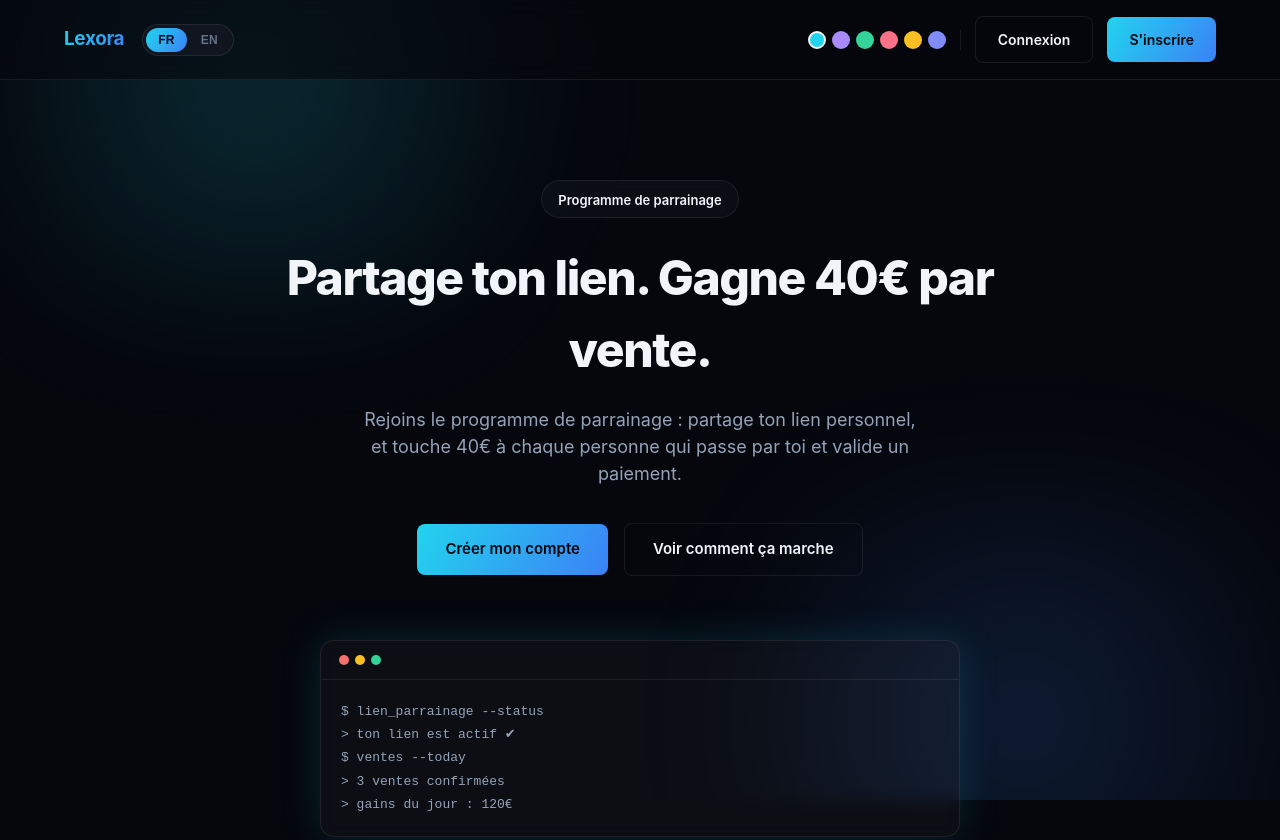
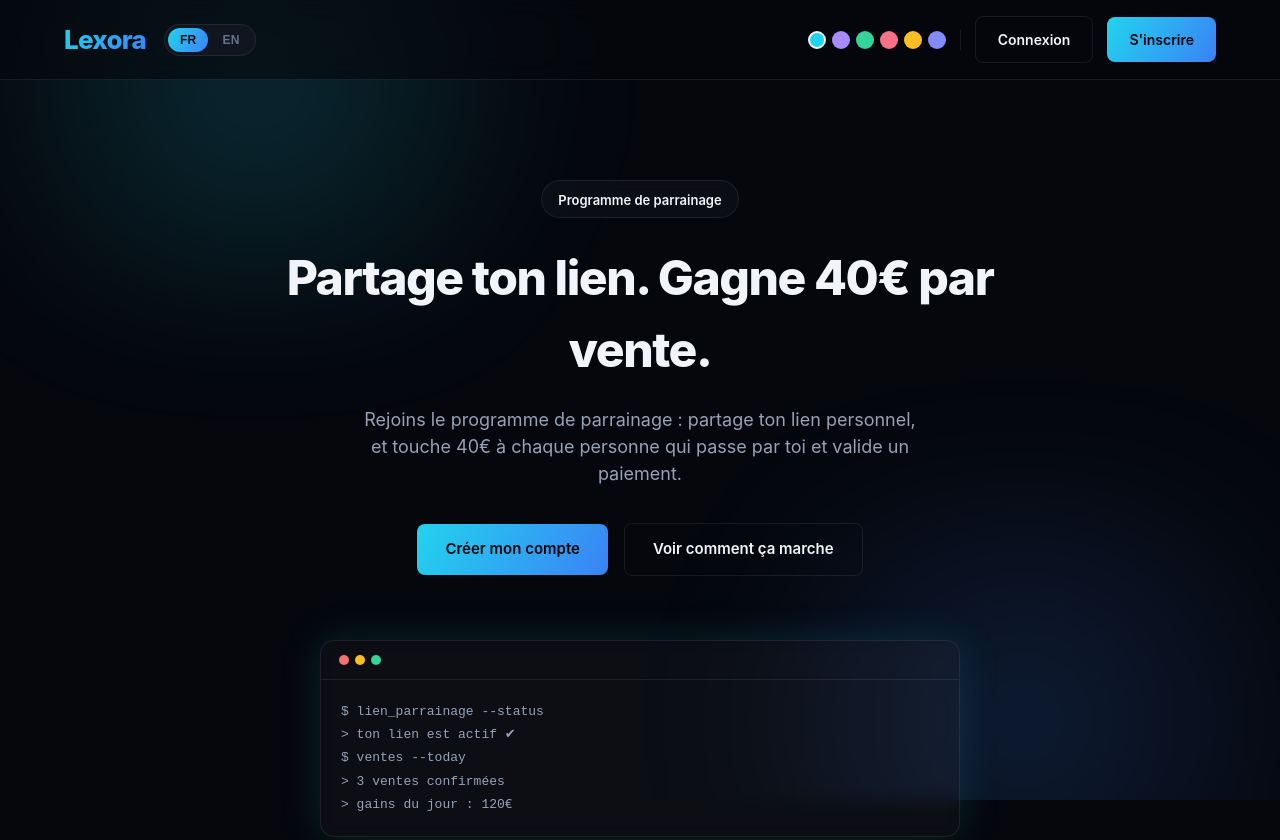
Before and after one commit to raphafoot42-debug/lexora, a plain HTML site: page index.html in a window 1280 px wide. Shown: the top 840 px of the page. Drawn offline with nearby package versions, Linux system fonts and the light colour scheme; a script that the page names is missing.

Commit message:
Update styles.css

```diff
--- a/styles.css
+++ b/styles.css
@@ -114,9 +114,9 @@ img {
 }
 
 .logo {
-  font-weight: 700;
-  font-size: 19px;
-  letter-spacing: -0.02em;
+  font-weight: 800;
+  font-size: 26px;
+  letter-spacing: -0.03em;
 }
 
 .nav-actions {
```
